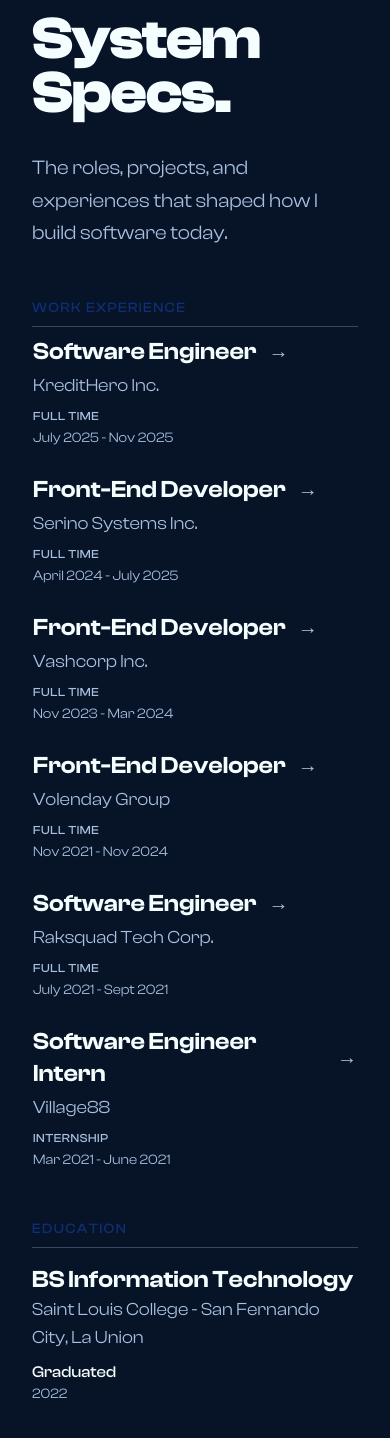
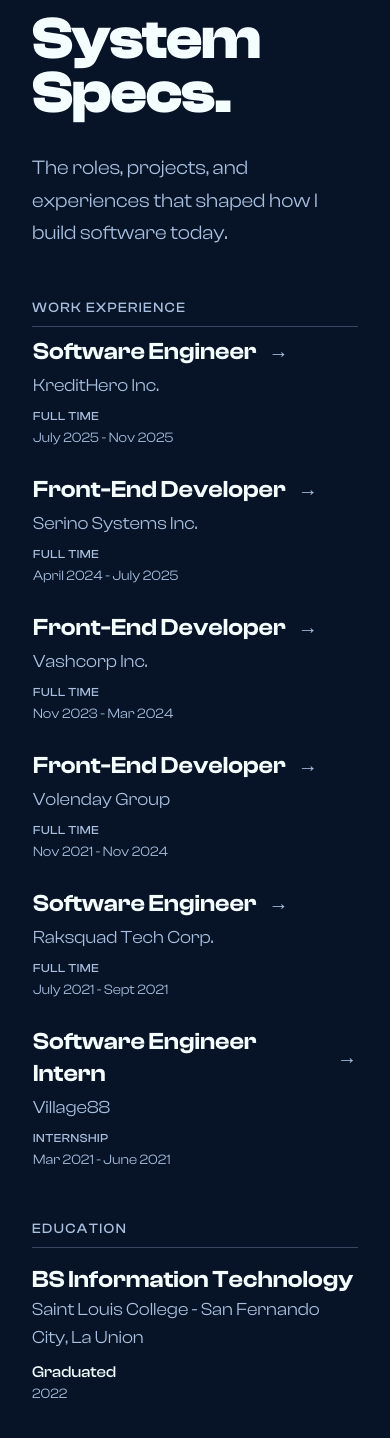
Before and after one commit to cjsupan/cj-portfolio, a React (Vite) app: page / in a window 390 px wide. Shown: the part 912-2350 px from the top of the page. Built offline with nearby package versions, Linux system fonts and the light colour scheme.

Commit message:
fix: update text color for Work Experience and Education headings

```diff
--- a/src/sections/About.tsx
+++ b/src/sections/About.tsx
@@ -54,7 +54,7 @@
           viewport={viewport}
         >
           <motion.div variants={fadeInRight}>
-            <h3 className="text-sm md:text-sm font-medium uppercase tracking-widest border-b border-secondary-dark/30 text-primary-light dark:text-secondary-dark lg:mx-2 mb-2 pb-2">
+            <h3 className="text-sm md:text-sm font-medium uppercase tracking-widest border-b border-secondary-dark/30 text-secondary-dark lg:mx-2 mb-2 pb-2">
               Work Experience
             </h3>
 
@@ -104,7 +104,7 @@
           </motion.div>
 
           <motion.div variants={fadeInRight}>
-            <h3 className="text-sm md:text-sm font-medium uppercase tracking-widest border-b border-secondary-dark/30 text-primary-light dark:text-secondary-dark pb-2 mb-4">
+            <h3 className="text-sm md:text-sm font-medium uppercase tracking-widest border-b border-secondary-dark/30 text-secondary-dark pb-2 mb-4">
               Education
             </h3>
 
```
